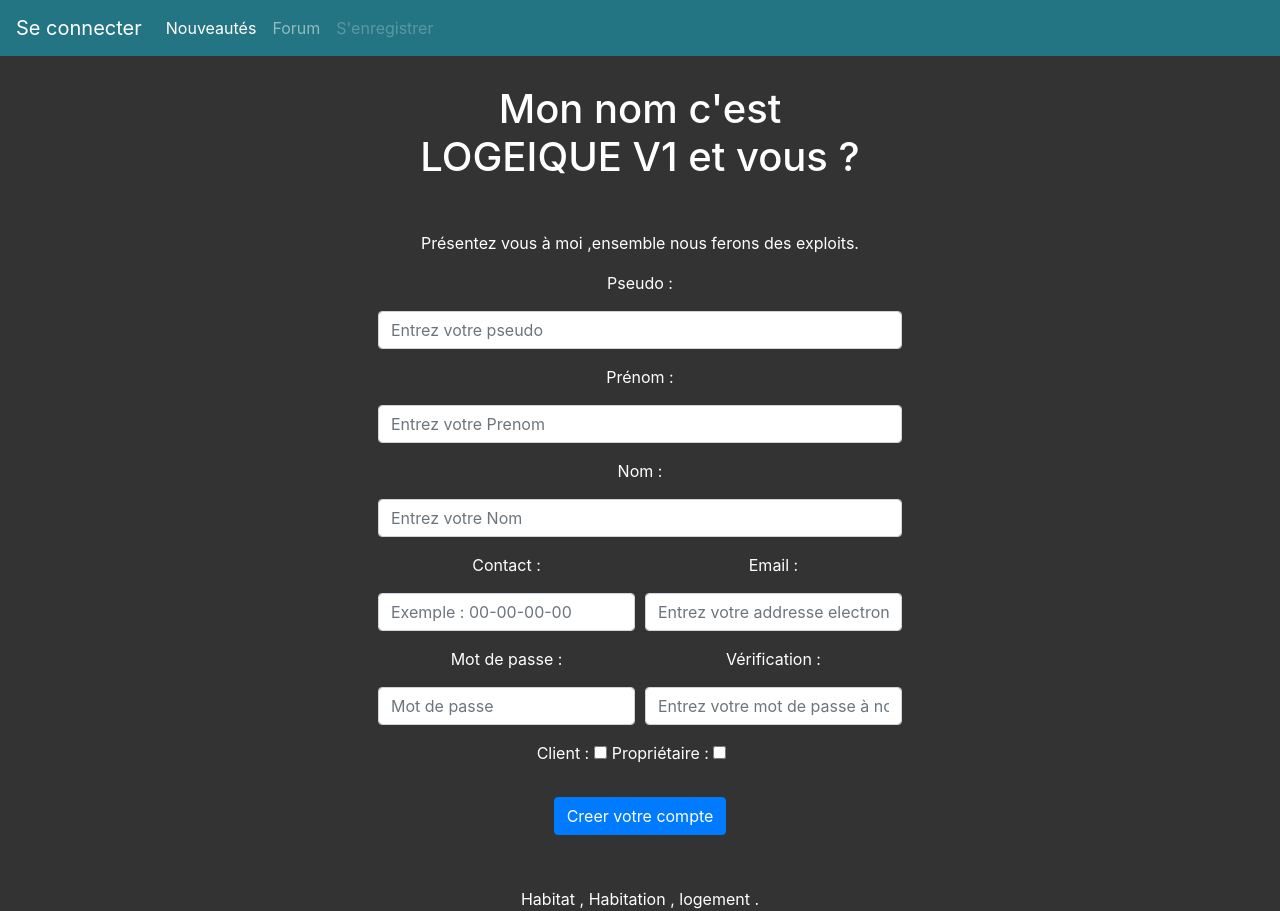
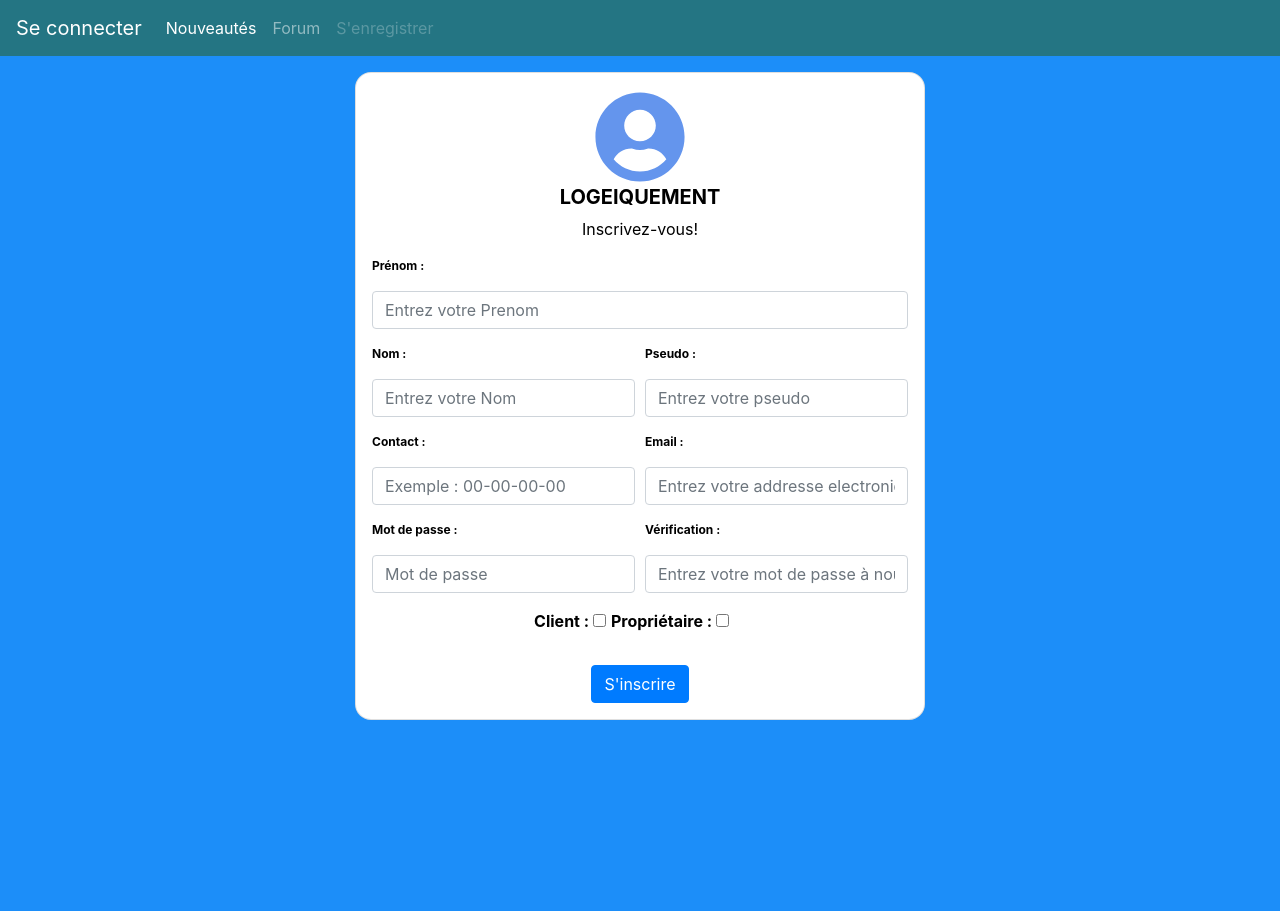
Before and after one commit to inovci/Logeique-old, a Django app: page /signup in a window 1280 px wide. After the commit the page ends 720 px from the top, so only its background shows below. Run offline with Django 3.2, Linux system fonts and the light colour scheme; some libraries are stand-ins or nearby versions.

Commit message:
Review search, signin and signup design

```diff
--- a/spaces/templates/spaces/base.html
+++ b/spaces/templates/spaces/base.html
@@ -11,23 +11,6 @@
     <!--Bootstrap 4.6-->
     <link rel="stylesheet" href="https://cdn.jsdelivr.net/npm/bootstrap@4.6.0/dist/css/bootstrap.min.css"
         integrity="sha384-B0vP5xmATw1+K9KRQjQERJvTumQW0nPEzvF6L/Z6nronJ3oUOFUFpCjEUQouq2+l" crossorigin="anonymous">
-
-    <style>
-        .bd-placeholder-img {
-            font-size: 1.125rem;
-            text-anchor: middle;
-            -webkit-user-select: none;
-            -moz-user-select: none;
-            -ms-user-select: none;
-            user-select: none;
-        }
-
-        @media (min-width: 768px) {
-            .bd-placeholder-img-lg {
-                font-size: 3.5rem;
-            }
-        }
-    </style>
     <!-- Custom styles for this template -->
     {% load static %}
     <link href="{% static 'css/bootstrap.min.css' %}" rel="stylesheet">
@@ -35,14 +18,21 @@
     {% block lienBizard %}
     <link href="{% static 'css/base.css' %}" rel="stylesheet">
     {% endblock %}
+
+    <!-- For fontawesome -->
+    <link href="{% static 'fontawesome/css/all.css' %}" rel="stylesheet"> <!--load all styles -->
+
+    <!-- Our project just needs Font Awesome Solid + Brands -->
+    <script defer src="{% static 'fontawesome/js/brands.js' %}"></script>
+    <script defer src="{% static 'fontawesome/js/solid.js' %}"></script>
+    <script defer src="{% static 'fontawesome/js/fontawesome.js' %}"></script>
 </head>
 
-<body class="text-center" style="height: 100%;">
-    <div class="container d-flex w-100 h-100 p-3 mx-auto flex-column">
+<body style="background-color: #1C8EF9;height: 100%;">
     <header class="masthead mb-auto">
         <!-- Fixed navbar -->
         {% block navbar %}
-            <nav class="navbar navbar-expand-md navbar-dark fixed-top" id="nav1">
+        <nav class="navbar navbar-expand-md navbar-dark" id="nav1">
             {% block navbarbrand1 %}
                 <a class="navbar-brand" id="navbarbrand1" href="{% url 'spaces:signup' %}">S'enregistrer</a>
             {% endblock %}
@@ -82,45 +72,22 @@
         {% endblock %}
     </header>
 
-        <main role="main" class="inner cover">
+    <main role="main" style="min-height: 80vh;height: 80%;color: #000;">
         <!-- Begin page content -->
-            <div class="container" id="content" style="padding-top: 20px;">
-                <div class="row align-items-center">
-                    <div class="col-1 col-sm-2 col-md-3"></div>
-                    <div class="col-10 col-sm-8 col-md-6">
-                        {% block container %}
         <div class="container">
-                            <div>
-                                {% block mt51 %}
-                                <h1 class="text-white" id="">
-                                    Bonjour, LOGEIQUE
-                                </h1>
-                                {% endblock %}
-
-                                {% block lead1 %}
-                                <p class="text-white" id="">
-                                    Facilitez vous le choix de votre futur maison.
-                                </p>
-                                {% endblock %}
-                            </div>
-                        </div>
-                        {% endblock %}
-
             {% block content %}
                 {% include 'search/search.html' %}
             {% endblock %}
         </div>
-                    <div class="col-1 col-sm-2 col-md-3"></div>
-                </div>
-            </div>
     </main>
 
-        <footer class="mastfoot mt-auto">
+    {% block footer %}
+        <footer class="text-center" style="font-weight: bold;position: fixed;bottom: 0;width: 100%;height: 50px;">
             <div class="inner">
-                <span class="text-white">Habitat , Habitation , logement .</span>
+                <span>Habitat , Habitation , logement .</span>
             </div>
         </footer>
-    </div>
+    {% endblock %}
 
     <script src="https://code.jquery.com/jquery-3.5.1.slim.min.js"
         integrity="sha384-DfXdz2htPH0lsSSs5nCTpuj/zy4C+OGpamoFVy38MVBnE+IbbVYUew+OrCXaRkfj"
--- a/spaces/templates/spaces/signup.html
+++ b/spaces/templates/spaces/signup.html
@@ -20,48 +20,47 @@
     </a>
 {% endblock %}
 
-{% block mt51 %}
-    <h1 style="margin: 10% 0;" class="text-white" id="">
-        Mon nom c'est LOGEIQUE V1 et vous ?
-    </h1>
-{% endblock %}
-
-{% block lead1 %}
-    <p class="text-white" id="">
-        Présentez vous à moi ,ensemble nous ferons des exploits.
+{% block content %}
+    <div class="row" style="margin-top: 1rem;">
+        <div class="col-1 col-sm-2 col-md-3"></div>
+        <div class="col-10 col-sm-8 col-md-6 card" style="padding: 1rem;border-radius: 1rem;">
+            <div class="text-center">
+                <i class="fas fa-user-circle" style="font-size: 6rem; color: cornflowerblue;padding: 2px;"></i>
+                <h5 id="" style="font-weight: bold;">
+                    LOGEIQUEMENT
+                </h5>
+                <p id="">
+                    Inscrivez-vous!
                 </p>
-{% endblock %}
-
-{% block content %}
-    <div style="margin-bottom: 10%;">
+            </div>
             <form method='POST' action="{% url 'spaces:signup' %}">
                 {% csrf_token %}
+                <div class="form-group">
+                    <p style="font-size: 12px;font-weight: bold;">
+                        {{form.first_name.label}}
+                    </p>
+                    {{form.first_name}}
+                </div>
+
                 <div class="form-row">
-                <div class="form-group col-md-12">
-                    <p class="text-white">
+                    <div class="form-group col-md-6">
+                        <p style="font-size: 12px;font-weight: bold;">
+                            {{form.last_name.label}}
+                        </p>
+                        {{form.last_name}}
+                    </div>
+
+                    <div class="form-group col-md-6">
+                        <p style="font-size: 12px;font-weight: bold;">
                             {{form.username.label}}
                         </p>
                         {{form.username}}
                     </div>
                 </div>
 
-            <div class="form-group">
-                <p class="text-white">
-                    {{form.first_name.label}}
-                </p>
-                {{form.first_name}}
-            </div>
-
-            <div class="form-group">
-                <p class="text-white">
-                    {{form.last_name.label}}
-                </p>
-                {{form.last_name}}
-            </div>
-
                 <div class="form-row">
                     <div class="form-group col-md-6">
-                    <p class="text-white">
+                        <p style="font-size: 12px;font-weight: bold;">
                             {{form.contact.label}}
                         </p>
                         {{form.contact}}
@@ -76,7 +75,7 @@
                     {% endif %}
 
                     <div class="form-group col-md-6">
-                    <p class="text-white">
+                        <p style="font-size: 12px;font-weight: bold;">
                             {{form.email.label}}
                         </p>
                         {{form.email}}
@@ -89,14 +88,14 @@
 
                 <div class="form-row">
                     <div class="form-group col-md-6">
-                    <p class="text-white">
+                        <p style="font-size: 12px;font-weight: bold;">
                             {{form.password.label}}
                         </p>
                         {{form.password}}
                     </div>
 
                     <div class="form-group col-md-6">
-                    <p class="text-white">
+                        <p style="font-size: 12px;font-weight: bold;">
                             {{form.password_verification.label}}
                         </p>
                         {{form.password_verification}}
@@ -107,26 +106,32 @@
                     {% endif %}
                 </div>
 
-            <div class="form-group">
+                <div class="form-group text-center">
                     <div class="form-check form-check-inline">
-                    <p class="text-white">
+                        <p style="font-weight: bold;">
                             {{form.client.label}}
                             {{form.client}}
                         </p>
 
-                    <p class="text-white">
+                        <p style="font-weight: bold;">
                             {{form.landlord.label}}
                             {{form.landlord}}
                         </p>
                     </div>
                 </div>
 
+                <div class="text-center">
                     <button type="submit" class="btn btn-primary" name="Creer compte" value="Creer compte">
-                Creer votre compte
+                        S'inscrire
                     </button>
+                </div>
             </form>
         </div>
+        <div class="col-1 col-sm-2 col-md-3"></div>
+    </div>
 {% endblock %}
+
+{% block footer %}{% endblock %}
 
 {% block scripts %}
     <script>
```
Also changed, not shown: search/templates/search/search.html (+23 -4 lines), spaces/templates/spaces/signin.html (+28 -23 lines). Lines whose indentation alone changed are shown as unchanged.
